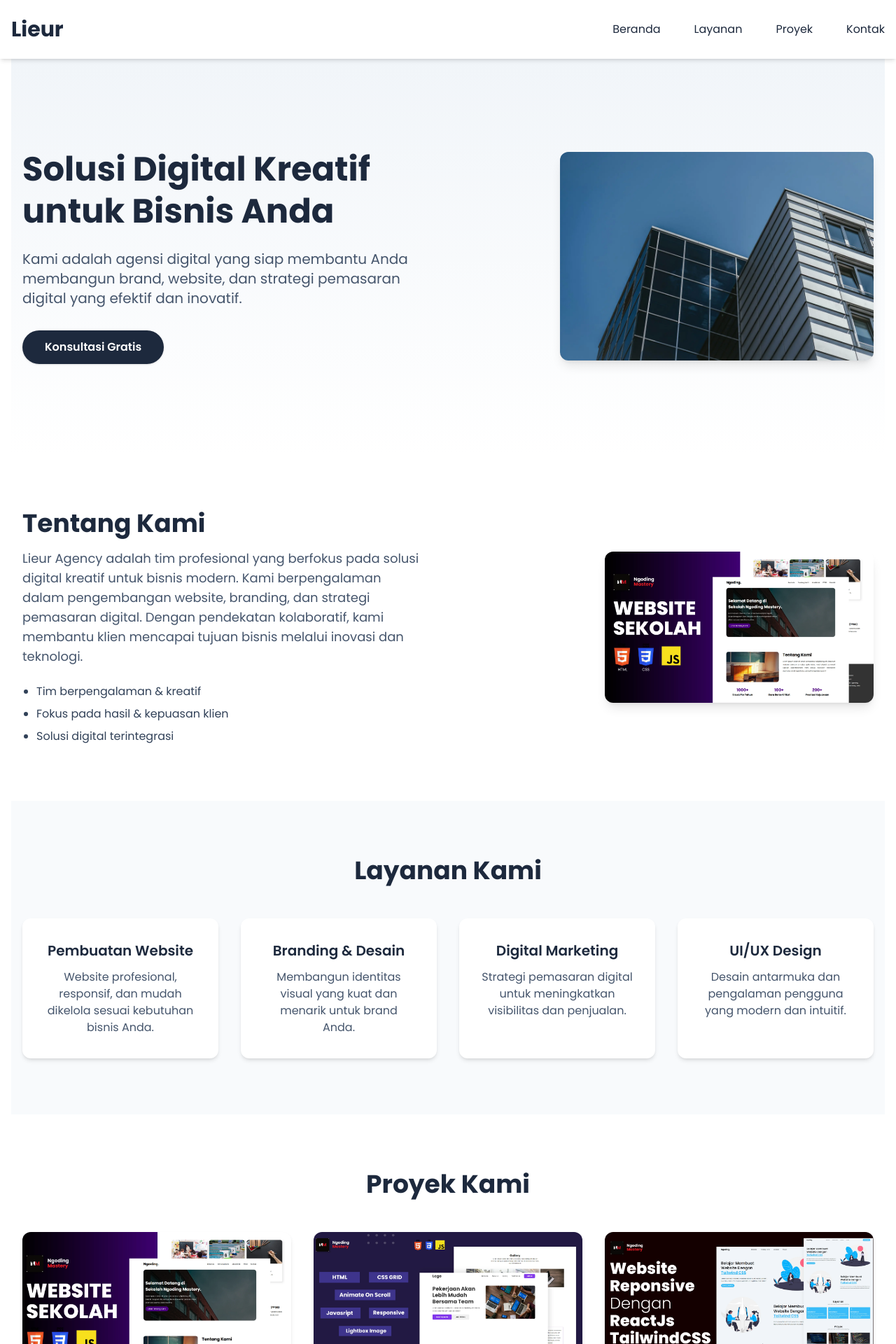
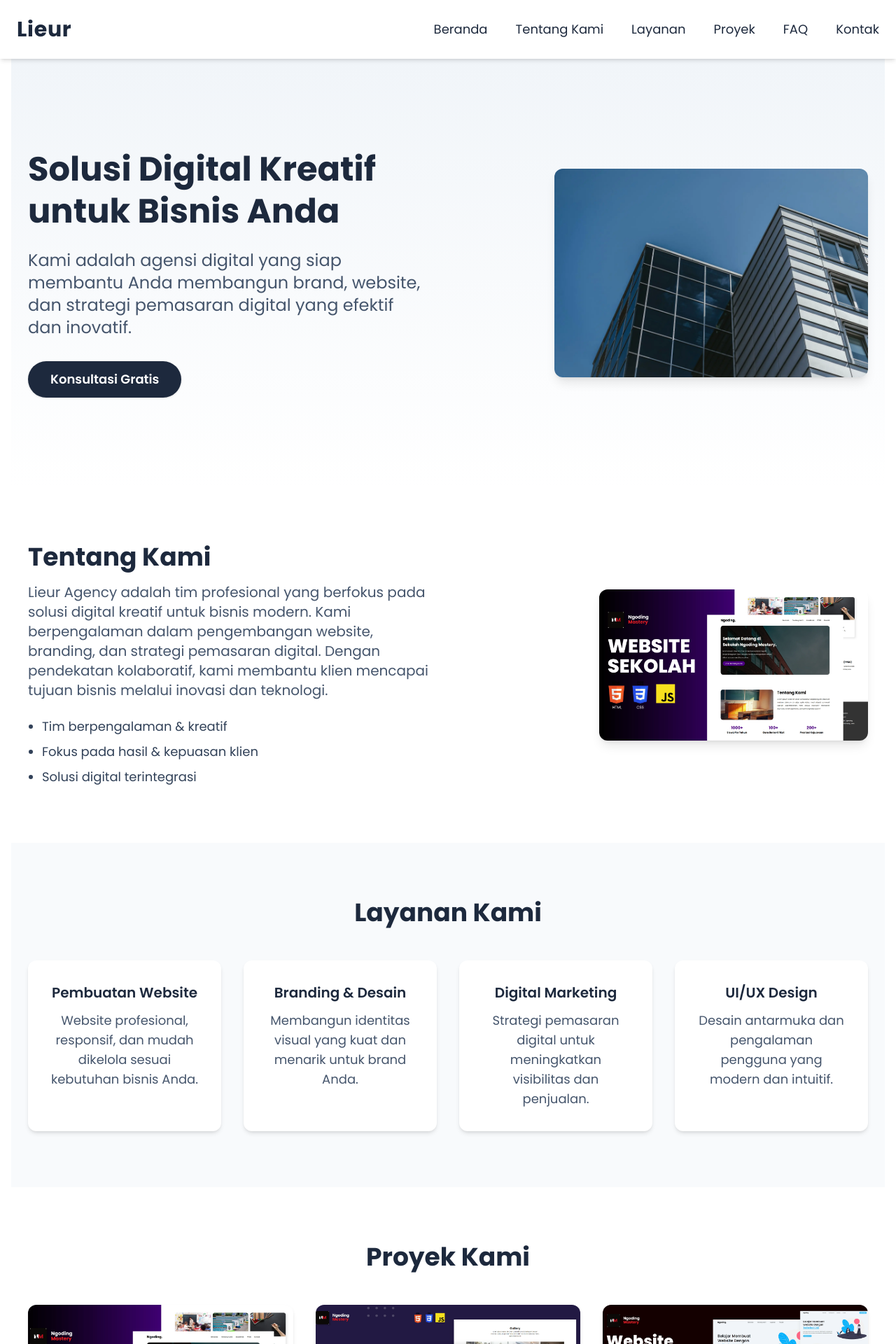
Before and after one commit to zethboy/next-agency, a Next.js app: page / in a window 1280 px wide. Shown: the top 1920 px of the page at 70% size. Built offline with nearby package versions, Linux system fonts and the light colour scheme.

Commit message:
dirapihkan

```diff
--- a/components/AboutUs.jsx
+++ b/components/AboutUs.jsx
@@ -2,14 +2,14 @@ import React from 'react';
 
 const AboutUs = () => {
   return (
-    <section id="tentang-kami" className="about-us py-20 bg-white">
-      <div className="container mx-auto px-4 flex flex-col md:flex-row items-center gap-12">
+    <section id="tentang-kami" className="about-us py-20 bg-white w-full">
+      <div className="max-w-7xl mx-auto px-6 flex flex-col md:flex-row items-center gap-12">
         <div className="flex-1">
           <h3 className="text-3xl md:text-4xl font-bold text-slate-800 mb-4">Tentang Kami</h3>
-          <p className="text-lg text-slate-600 mb-6 max-w-xl">
+          <p className="text-xl text-slate-600 mb-6 max-w-xl">
             Lieur Agency adalah tim profesional yang berfokus pada solusi digital kreatif untuk bisnis modern. Kami berpengalaman dalam pengembangan website, branding, dan strategi pemasaran digital. Dengan pendekatan kolaboratif, kami membantu klien mencapai tujuan bisnis melalui inovasi dan teknologi.
           </p>
-          <ul className="list-disc pl-5 text-slate-700 space-y-2">
+          <ul className="list-disc pl-5 text-slate-700 space-y-2 text-lg">
             <li>Tim berpengalaman & kreatif</li>
             <li>Fokus pada hasil & kepuasan klien</li>
             <li>Solusi digital terintegrasi</li>
--- a/components/FAQ.jsx
+++ b/components/FAQ.jsx
@@ -1,23 +1,23 @@
-'use client'
+'use client';
 import React, { useState } from 'react';
 
 const faqs = [
 	{
 		question: 'Apa saja layanan yang ditawarkan Lieur Agency?',
-    answer: 'Kami menawarkan pembuatan website, branding & desain, digital marketing, dan UI/UX design.'
+		answer: 'Kami menawarkan pembuatan website, branding & desain, digital marketing, dan UI/UX design.',
 	},
 	{
 		question: 'Bagaimana proses kerja dengan Lieur Agency?',
-    answer: 'Kami memulai dengan konsultasi, dilanjutkan dengan perencanaan, eksekusi, dan revisi sesuai kebutuhan klien.'
+		answer: 'Kami memulai dengan konsultasi, dilanjutkan dengan perencanaan, eksekusi, dan revisi sesuai kebutuhan klien.',
 	},
 	{
 		question: 'Apakah bisa request desain custom?',
-    answer: 'Tentu, kami sangat terbuka untuk permintaan desain custom sesuai kebutuhan bisnis Anda.'
+		answer: 'Tentu, kami sangat terbuka untuk permintaan desain custom sesuai kebutuhan bisnis Anda.',
 	},
 	{
 		question: 'Berapa lama waktu pengerjaan proyek?',
-    answer: 'Waktu pengerjaan tergantung pada kompleksitas proyek, rata-rata 2-6 minggu.'
-  }
+		answer: 'Waktu pengerjaan tergantung pada kompleksitas proyek, rata-rata 2-6 minggu.',
+	},
 ];
 
 const FAQ = () => {
@@ -28,19 +28,30 @@ const FAQ = () => {
 	};
 
 	return (
-    <section id="faq" className="py-20 bg-slate-50">
-      <div className="container mx-auto px-4 max-w-3xl">
-        <h3 className="text-3xl md:text-4xl font-bold text-slate-800 mb-10 text-center">FAQ</h3>
-        <div className="space-y-6">
+		<section id="faq" className="py-20 bg-slate-50 w-full">
+			<div className="max-w-4xl mx-auto px-6">
+				<h3 className="text-3xl md:text-4xl font-bold text-slate-800 mb-10 text-center">
+					FAQ
+				</h3>
+				<div className="space-y-6 text-lg">
 					{faqs.map((faq, idx) => (
-            <div key={idx} className="border rounded-xl bg-white shadow-sm overflow-hidden">
+						<div
+							key={idx}
+							className="border rounded-xl bg-white shadow-sm overflow-hidden"
+						>
 							<button
 								className="w-full text-left px-6 py-5 font-semibold text-slate-800 flex justify-between items-center focus:outline-none"
 								onClick={() => toggleFAQ(idx)}
 								aria-expanded={openIndex === idx}
 							>
 								{faq.question}
-                <span className={`ml-4 transition-transform ${openIndex === idx ? 'rotate-180' : ''}`}>▼</span>
+								<span
+									className={`ml-4 transition-transform ${
+										openIndex === idx ? 'rotate-180' : ''
+									}`}
+								>
+									▼
+								</span>
 							</button>
 							{openIndex === idx && (
 								<div className="px-6 pb-5 text-slate-600 animate-fade-in">
--- a/components/Footer.jsx
+++ b/components/Footer.jsx
@@ -2,18 +2,20 @@ import React from 'react';
 
 const Footer = () => {
   return (
-    <footer className="bg-slate-800 text-white py-8 mt-16">
-      <div className="container mx-auto px-4 flex flex-col md:flex-row items-center justify-between gap-4">
+    <footer className="bg-slate-800 text-white py-10 mt-16 w-full">
+      <div className="max-w-7xl mx-auto px-6 flex flex-col md:flex-row items-center justify-between gap-6">
         <div className="text-center md:text-left">
-          <span className="font-bold text-lg">Lieur Agency</span>
-          <span className="block text-slate-300 text-sm mt-1">Solusi Digital Kreatif &copy; {new Date().getFullYear()}</span>
+          <span className="font-bold text-2xl tracking-wide">Lieur Agency</span>
+          <span className="block text-slate-300 text-base mt-2">Solusi Digital Kreatif &copy; {new Date().getFullYear()}</span>
         </div>
-        <div className="flex gap-6 mt-4 md:mt-0">
-          <a href="#beranda" className="hover:underline">Beranda</a>
-          <a href="#layanan" className="hover:underline">Layanan</a>
-          <a href="#proyek" className="hover:underline">Proyek</a>
-          <a href="#kontak" className="hover:underline">Kontak</a>
-        </div>
+        <nav className="flex flex-wrap gap-8 mt-4 md:mt-0 text-lg">
+          <a href="#beranda" className="hover:underline transition">Beranda</a>
+          <a href="#tentang-kami" className="hover:underline transition">Tentang Kami</a>
+          <a href="#layanan" className="hover:underline transition">Layanan</a>
+          <a href="#proyek" className="hover:underline transition">Proyek</a>
+          <a href="#faq" className="hover:underline transition">FAQ</a>
+          <a href="#kontak" className="hover:underline transition">Kontak</a>
+        </nav>
       </div>
     </footer>
   );
--- a/components/Hero.jsx
+++ b/components/Hero.jsx
@@ -2,21 +2,28 @@ import React from 'react';
 
 const Hero = () => {
   return (
-    <section className="hero bg-gradient-to-b from-slate-100 to-white py-20 md:py-32">
-      <div className="container mx-auto px-4 flex flex-col md:flex-row items-center gap-10">
+    <section id="beranda" className="hero bg-gradient-to-b from-slate-100 to-white py-20 md:py-32 w-full">
+      <div className="max-w-7xl mx-auto px-6 flex flex-col md:flex-row items-center gap-10">
         <div className="flex-1 text-center md:text-left">
           <h2 className="text-4xl md:text-5xl font-extrabold text-slate-800 mb-6 leading-tight">
             Solusi Digital Kreatif untuk Bisnis Anda
           </h2>
-          <p className="text-lg md:text-xl text-slate-600 mb-8 max-w-xl">
+          <p className="text-xl md:text-2xl text-slate-600 mb-8 max-w-xl mx-auto md:mx-0">
             Kami adalah agensi digital yang siap membantu Anda membangun brand, website, dan strategi pemasaran digital yang efektif dan inovatif.
           </p>
-          <a href="#kontak" className="inline-block bg-slate-800 text-white px-8 py-3 rounded-full font-semibold shadow hover:bg-slate-700 transition">
+          <a
+            href="#kontak"
+            className="inline-block bg-slate-800 text-white px-8 py-3 rounded-full font-semibold shadow hover:bg-slate-700 transition text-lg"
+          >
             Konsultasi Gratis
           </a>
         </div>
         <div className="flex-1 flex justify-center md:justify-end">
-          <img src="/assets/company.webp" alt="Agensi Digital" className="w-80 md:w-[28rem] rounded-xl shadow-lg" />
+          <img
+            src="/assets/company.webp"
+            alt="Agensi Digital"
+            className="w-80 md:w-[28rem] rounded-xl shadow-lg"
+          />
         </div>
       </div>
     </section>
--- a/components/Layanan.jsx
+++ b/components/Layanan.jsx
@@ -21,12 +21,12 @@ const services = [
 
 const Layanan = () => {
   return (
-    <section id="layanan" className="py-20 bg-slate-50">
-      <div className="container mx-auto px-4">
+    <section id="layanan" className="py-20 bg-slate-50 w-full">
+      <div className="max-w-7xl mx-auto px-6">
         <h3 className="text-3xl md:text-4xl font-bold text-slate-800 mb-12 text-center">Layanan Kami</h3>
         <div className="grid grid-cols-1 md:grid-cols-2 lg:grid-cols-4 gap-8">
           {services.map((service, idx) => (
-            <div key={idx} className="bg-white rounded-xl shadow-md p-8 text-center hover:shadow-xl transition">
+            <div key={idx} className="bg-white rounded-xl shadow-md p-8 text-center hover:shadow-xl transition text-lg">
               <h4 className="text-xl font-semibold text-slate-800 mb-3">{service.title}</h4>
               <p className="text-slate-600">{service.desc}</p>
             </div>
--- a/components/Navbar.jsx
+++ b/components/Navbar.jsx
@@ -11,23 +11,29 @@ const Navbar = () => {
   }
 
   return (
-    <nav className="navbar py-6 bg-white shadow-md sticky top-0 z-50">
-      <div className="container mx-auto px-4">
+    <nav className="navbar py-6 bg-white shadow-md sticky top-0 z-50 w-full">
+      <div className="max-w-7xl mx-auto px-6">
         <div className="flex items-center justify-between">
           <div className="logo">
-            <h1 className="text-3xl font-bold text-slate-800">Lieur</h1>
+            <h1 className="text-3xl font-bold text-slate-800 tracking-wide">Lieur</h1>
           </div>
           <ul
-            className={`menu flex items-center gap-12 md:static absolute left-1/2 -translate-x-1/2 ${active ? 'top-24 opacity-100' : 'top-20 opacity-0 pointer-events-none'} md:translate-x-0 md:flex-row flex-col md:bg-transparent bg-slate-700 w-full md:w-auto md:py-0 py-10 text-white md:text-slate-800 transition-all duration-300 md:opacity-100 md:pointer-events-auto`}
+            className={`menu flex items-center gap-10 md:static absolute left-1/2 -translate-x-1/2 ${active ? 'top-24 opacity-100' : 'top-20 opacity-0 pointer-events-none'} md:translate-x-0 md:flex-row flex-col md:bg-transparent bg-slate-700 w-full md:w-auto md:py-0 py-10 text-white md:text-slate-800 transition-all duration-300 md:opacity-100 md:pointer-events-auto text-lg`}
           >
             <li>
               <Link href="#beranda" onClick={() => setActive(false)}>Beranda</Link>
+            </li>
+            <li>
+              <Link href="#tentang-kami" onClick={() => setActive(false)}>Tentang Kami</Link>
             </li>
             <li>
               <Link href="#layanan" onClick={() => setActive(false)}>Layanan</Link>
             </li>
             <li>
               <Link href="#proyek" onClick={() => setActive(false)}>Proyek</Link>
+            </li>
+            <li>
+              <Link href="#faq" onClick={() => setActive(false)}>FAQ</Link>
             </li>
             <li>
               <Link href="#kontak" onClick={() => setActive(false)}>Kontak</Link>
--- a/components/Proyek.jsx
+++ b/components/Proyek.jsx
@@ -30,12 +30,12 @@ const projects = [
 
 const Proyek = () => {
   return (
-    <section id="proyek" className="py-20 bg-white">
-      <div className="container mx-auto px-4">
+    <section id="proyek" className="py-20 bg-white w-full">
+      <div className="max-w-7xl mx-auto px-6">
         <h3 className="text-3xl md:text-4xl font-bold text-slate-800 mb-12 text-center">Proyek Kami</h3>
         <div className="grid grid-cols-1 md:grid-cols-2 lg:grid-cols-3 gap-8">
           {projects.map((project, idx) => (
-            <div key={idx} className="bg-slate-50 rounded-xl shadow-md overflow-hidden hover:shadow-xl transition flex flex-col">
+            <div key={idx} className="bg-slate-50 rounded-xl shadow-md overflow-hidden hover:shadow-xl transition flex flex-col text-lg">
               <img src={project.image} alt={project.title} className="w-full h-56 object-cover" />
               <div className="p-6 flex-1 flex flex-col">
                 <h4 className="text-xl font-semibold text-slate-800 mb-2">{project.title}</h4>
```
Also changed, not shown: components/Contact.jsx (+11 -11 lines). Lines whose indentation alone changed are shown as unchanged.
